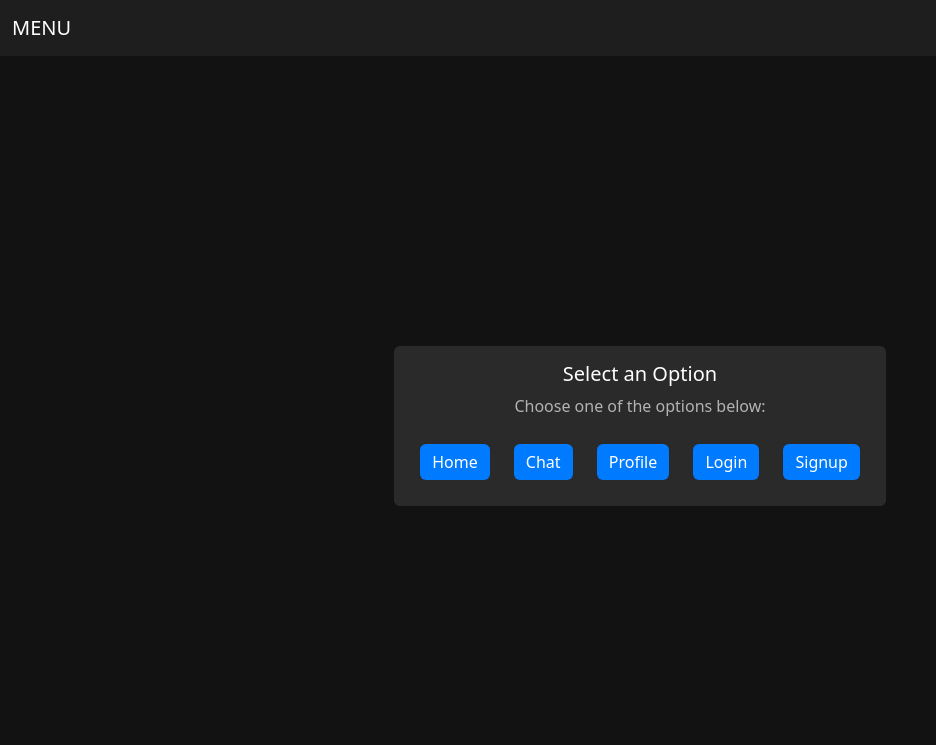
After one commit to CamsMars/PI_PROYECT, a Django app: page /menu/ in a window 1280 px wide. The commit adds this page. Shown: the top 745 px of the page, without its empty margins (0-936 px from the left). Run offline with Django 5.2, Linux system fonts and the light colour scheme.

Commit message:
HTMLs interconectados

```diff
--- a/MIUW/MIUW/urls.py
+++ b/MIUW/MIUW/urls.py
@@ -27,6 +27,8 @@ urlpatterns = [
 
     path('chat/', MIUWApp_views.chat, name='chat'),
 
+    path('menu/', MIUWApp_views.menu, name='Menu'),
+
     path('spotify/login', Api_views.AuthenticationURL.as_view(), name='spotify-login'),
     path('spotify/redirect', Api_views.spotify_redirect, name='spotify-redirect'),
     path('spotify/check-auth', Api_views.CheckAuthentication.as_view(), name='spotify-check-auth'),
@@ -34,7 +36,6 @@ urlpatterns = [
     path('spotify/modify-playlist/<str:playlist_id>', Api_views.ModifyPlaylist.as_view(), name='modify-playlist'),
     path('spotify/list-playlists', Api_views.ListPlaylists.as_view(), name='list-playlists'),
     path('profile/',MIUWApp_views.perfil, name='profile'),
-    path('signup/', MIUWApp_views.menu, name='menu'),
     path('signupaccount/', MIUWApp_views.signupaccount, name='signupaccount'),
     path('logout/', MIUWApp_views.LogOUT,name='LogOut'),
     path('login/', MIUWApp_views.LogIN, name='LogIn'),
--- /dev/null
+++ b/MIUW/MIUWApp/templates/Menu.html
@@ -0,0 +1,83 @@
+<!DOCTYPE html>
+<html lang="en">
+
+<head>
+    <meta charset="UTF-8">
+    <meta http-equiv="X-UA-Compatible" content="IE=edge">
+    <meta name="viewport" content="width=device-width, initial-scale=1.0">
+    <title>MENU</title>
+    <link rel="stylesheet" href="https://cdn.jsdelivr.net/npm/bootstrap@5.3.0/dist/css/bootstrap.min.css">
+    <style>
+        body {
+            background-color: #121212; /* Fondo oscuro */
+            color: #f1f1f1; /* Texto claro */
+        }
+
+        .navbar {
+            background-color: #1e1e1e; /* Color de fondo de la navbar */
+        }
+
+        .nav-link {
+            color: #cfcfcf; /* Color de los enlaces */
+        }
+
+        .nav-link:hover {
+            color: #ffffff; /* Color de los enlaces al pasar el ratón */
+        }
+
+        .container {
+            margin-top: 50px; /* Margen superior para la separación */
+        }
+
+        .card {
+            background-color: #2a2a2a; /* Fondo oscuro para las tarjetas */
+            border: none; /* Sin borde */
+            text-align: center; /* Centrar texto dentro de la tarjeta */
+        }
+
+        .card-title {
+            color: #ffffff; /* Color del título de la tarjeta */
+        }
+
+        .card-text {
+            color: #b3b3b3; /* Color del texto de la tarjeta */
+        }
+
+        .btn-custom {
+            background-color: #007bff; /* Color de fondo del botón */
+            border: none; /* Sin borde */
+            color: #fff; /* Color del texto del botón */
+            margin: 10px; /* Margen entre botones */
+        }
+
+        .btn-custom:hover {
+            background-color: #0056b3; /* Color de fondo al pasar el ratón */
+        }
+    </style>
+</head>
+
+<body>
+    <nav class="navbar navbar-expand-lg navbar-dark">
+        <div class="container-fluid">
+            <a class="navbar-brand" href="#">MENU</a>
+        </div>
+    </nav>
+
+    <div class="container d-flex align-items-center justify-content-center" style="height: 80vh;">
+        <div class="card">
+            <div class="card-body">
+                <h5 class="card-title">Select an Option</h5>
+                <p class="card-text">Choose one of the options below:</p>
+                <a href="{% url 'home' %}" class="btn btn-custom">Home</a>
+                <a href="/chat/" class="btn btn-custom">Chat</a>
+                <a href="/profile/" class="btn btn-custom">Profile</a>
+                <a href="/login/" class="btn btn-custom">Login</a>
+                <a href="/signupaccount/" class="btn btn-custom">Signup</a>
+            </div>
+        </div>
+    </div>
+
+    <script src="https://cdn.jsdelivr.net/npm/bootstrap@5.3.0/dist/js/bootstrap.bundle.min.js"></script>
+</body>
+
+</html>
--- a/MIUW/MIUWApp/templates/chat.html
+++ b/MIUW/MIUWApp/templates/chat.html
@@ -57,7 +57,7 @@
             <div class="collapse navbar-collapse" id="navbarNavDropdown">
                 <ul class="navbar-nav ms-auto mb-2 mb-lg-0">
                     <li class="nav-item">
-                        <a class="nav-link active" aria-current="page" href="index.html">Home</a>
+                        <a class="nav-link active" aria-current="page" href="{% url 'home' %}">Home</a>
                     </li>
                     <li class="nav-item">
                         <a class="nav-link active" href="chat.html">Chat</a>
@@ -68,8 +68,8 @@
                     <li class="nav-item dropdown">
                         <a class="nav-link dropdown-toggle" href="#" role="button" data-bs-toggle="dropdown" aria-expanded="false">More</a>
                         <ul class="dropdown-menu">
-                            <li><a class="dropdown-item" href="#">Log in</a></li>
-                            <li><a class="dropdown-item" href="#">Sign up</a></li>
+                            <li><a class="dropdown-item" href="/login/">Log in</a></li>
+                            <li><a class="dropdown-item" href="/signupaccount/">Sign up</a></li>
                         </ul>
                     </li>
                 </ul>
--- a/MIUW/MIUWApp/views.py
+++ b/MIUW/MIUWApp/views.py
@@ -18,7 +18,7 @@ def chat(request):
     return render(request, 'chat.html')
 
 def menu(request):
-    return render(request, 'sign_up.html')
+    return render(request, 'Menu.html')
 
 def signupaccount(request):
     if request.method == 'GET':
```
Also changed, not shown: MIUW/MIUWApp/templates/index.html (+6 -6 lines), MIUW/MIUWApp/templates/log_in.html (+30 -13 lines), MIUW/MIUWApp/templates/sign_up.html (deleted, +0 -44 lines), MIUW/MIUWApp/templates/signupaccount.html (+26 -12 lines), MIUW/db.sqlite3.
